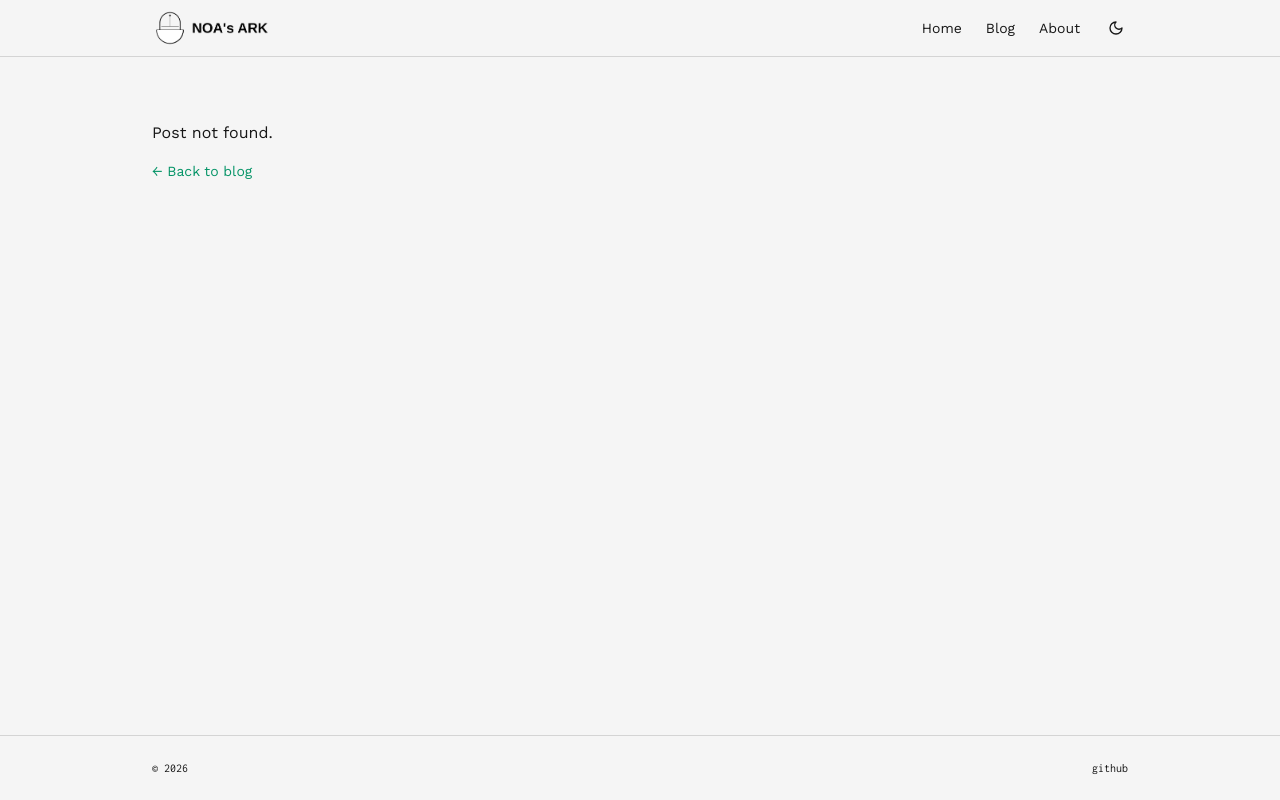
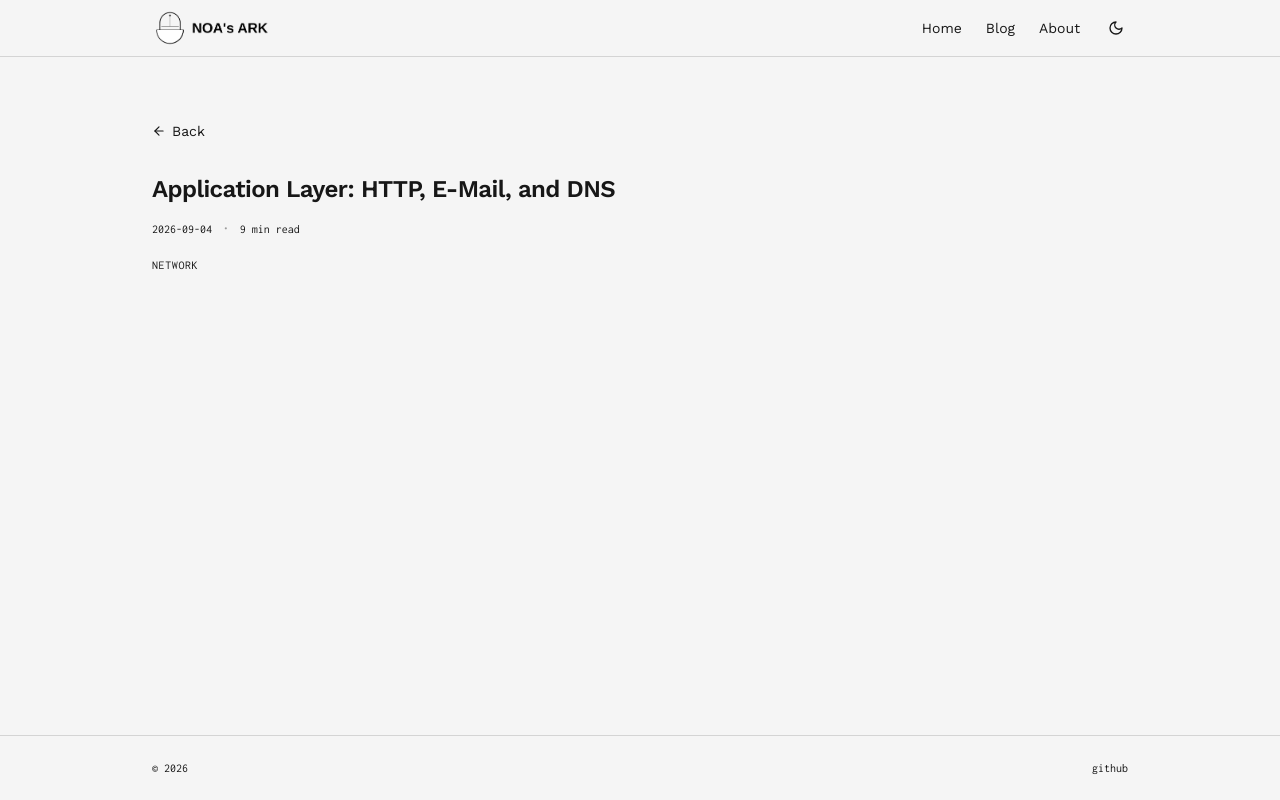
Before and after one commit to n0as-ark/logbook, a React (Vite) app: page /logbook/blog/application-layer-http-email-dns in a window 1280 px wide. Before the commit this address had no page. Built offline with nearby package versions, Linux system fonts and the light colour scheme; the HTML template or start-up script is replaced by a standard one.

Commit message:
Update posts.ts

```diff
--- a/src/data/posts.ts
+++ b/src/data/posts.ts
@@ -724,5 +724,21 @@ What an application needs from the transport layer:
 - Open protocols (RFC-defined) enable interoperability; proprietary protocols don't.
 - TCP trades speed for reliability, flow control, and congestion control; UDP is minimal and fast but guarantees nothing.
 - TLS adds encryption, integrity, and authentication on top of TCP at the application layer.`,
-  }
+  },
+  {title: "Application Layer: HTTP, E-Mail, and DNS",
+slug: "application-layer-http-email-dns",
+date: "2026-09-04",
+tags: ["Network"],
+excerpt: "HTTP request/response mechanics, cookies and HTTP/3 (QUIC), how SMTP and IMAP move e-mail, and the distributed hierarchy behind DNS — plus Python socket examples.",
+readTime: "9 min read",
+snippet: `HTTP/2 over TCP                    HTTP/3 (QUIC)
+----------------                   ----------------
++--------+--------+                +-----------+--------+
+| HTTP/2 |  TLS   |   Application  | H2 (slim) |  QUIC  |
++--------+--------+                +-----------+--------+
+|       TCP       |    Transport   |          UDP        |
++------------------+               +----------------------+
+|        IP        |    Network    |          IP          |
++------------------+               +----------------------+`,
+content: ` ` },
 ];
```
